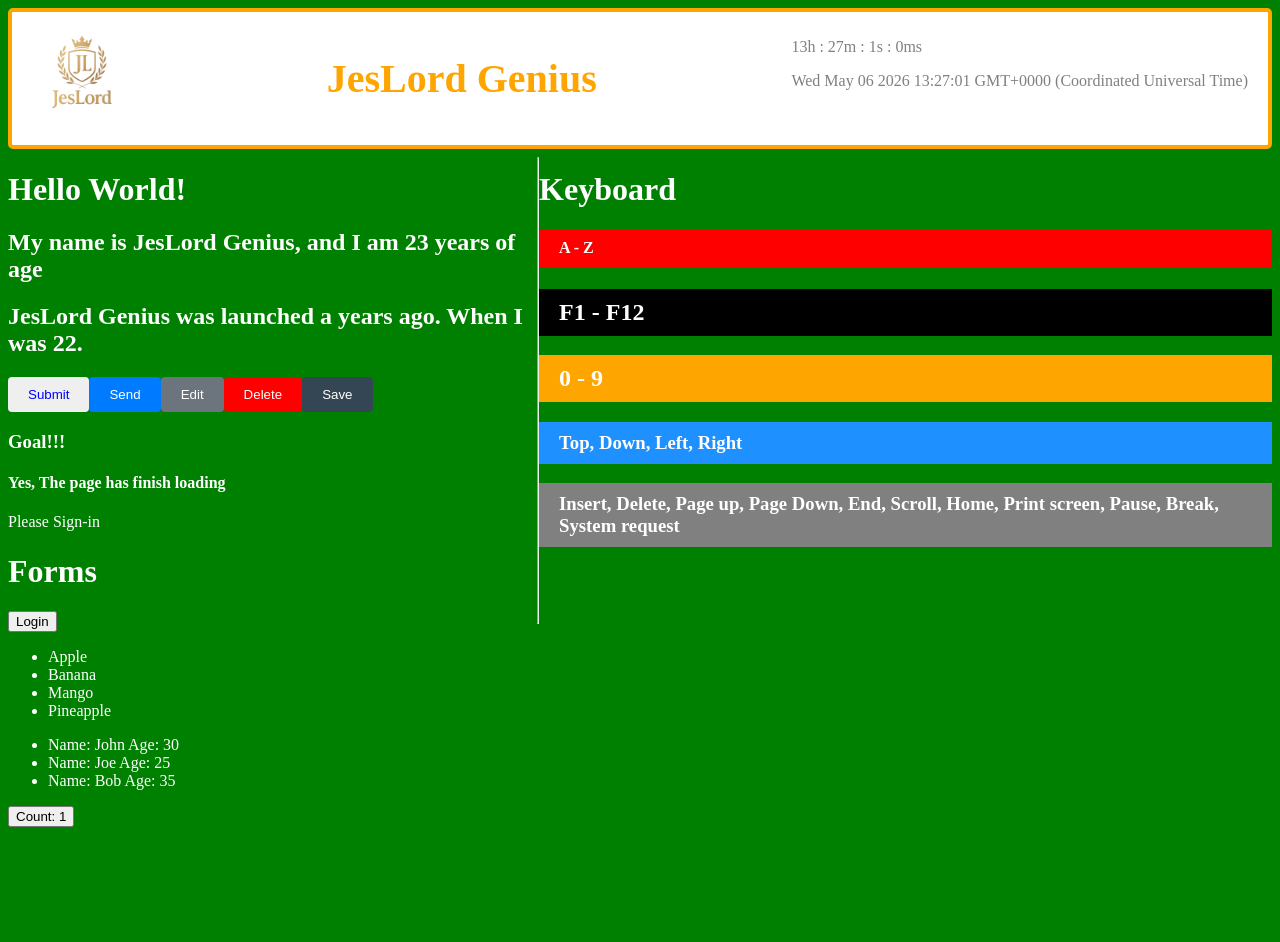
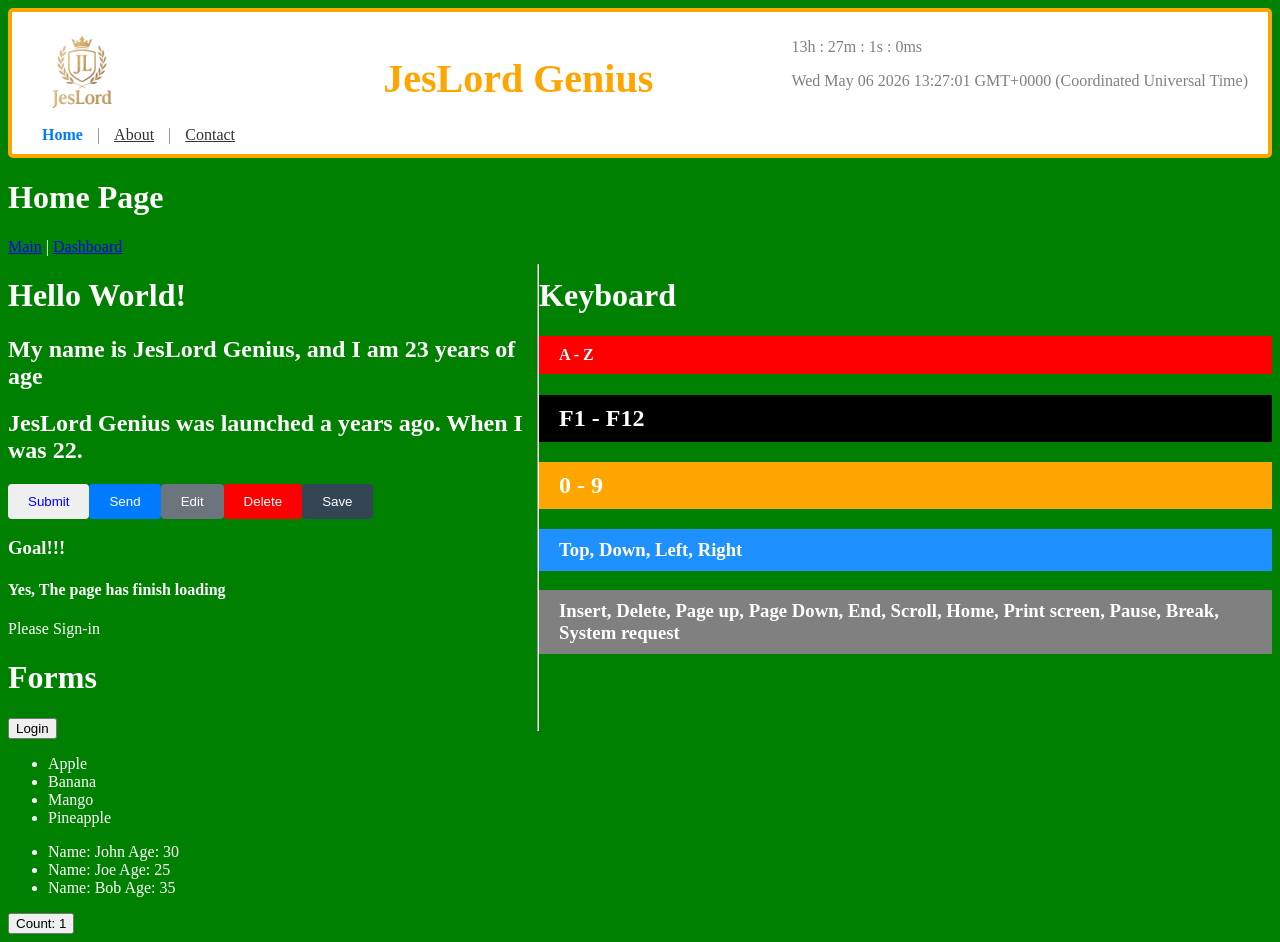
Before and after one commit to Francis-annor/Developmental-Projects, a React (Vite) app in the folder React with Vite/reactVite-demo/: page / in a window 1280 px wide. Before the commit the page ends 835 px from the top, so only its background shows below. Built offline with nearby package versions, Linux system fonts and the light colour scheme.

Commit message:
feat: Implement routing with Navigations and Paths components; add Home, About, Contact views with navigation links

```diff
--- a/React with Vite/reactVite-demo/src/App.jsx
+++ b/React with Vite/reactVite-demo/src/App.jsx
@@ -1,6 +1,16 @@
+/**
+ * App.jsx
+ * Main application entry point for the React Vite demo.
+ *
+ * This module sets up the browser router, global styling, lazy-loaded components,
+ * and helper components used in the main application layout.
+ */
+
 // Import Modules
 import { Suspense, lazy, useState } from 'react'
-import { BrowserRouter } from 'react-router-dom'
+import { BrowserRouter, Routes, Route, Link } from 'react-router-dom'
+import Navigations from './router/Navigations.jsx'
+import Paths from './router/Paths.jsx'
 // createRoot lets you create a root to display React components inside a browser DOM node.
 // import { createRoot } from 'react-dom/client'
 import JesLordLogo from '/logo.png'
@@ -35,7 +45,7 @@ const imgHeight = 100;
 
 // Using createGlobalStyle of CSS-in-JS as a typical CSS internal styling to structure the App declaration function
 const GlobalStyle = createGlobalStyle`
-  nav {
+  .nav-container {
     background-color: white;
     color: gray;
     border: 4px solid orange;
@@ -48,6 +58,9 @@ const GlobalStyle = createGlobalStyle`
     font-size: 2.5em;
     color: orange;
   }
+  nav div:firstChild(){
+    display: block;
+  }
   main {
     display: flex;
   }
@@ -56,20 +69,28 @@ const GlobalStyle = createGlobalStyle`
   }
 `;
 
-// Function Declaration
+/**
+ * App component
+ *
+ * Uses BrowserRouter to wrap the main application UI, includes the navigation
+ * header, routes, lazy-loaded form content, and example components.
+ */
 function App() {
   return (
     <BrowserRouter>
-      <>
       <GlobalStyle />
-      <nav>
-        <img src={ JesLordBadge } height={imgHeight} width={imgWidth} />
+      <nav className='nav-container'>
+        <div>
+          <img src={ JesLordBadge } height={imgHeight} width={imgWidth} />
+          <Navigations />
+        </div>
         <h1>JesLord Genius</h1>
         <div>
           <Time />
           <Date />
         </div>
       </nav>
+      <Paths />
       <main>
         <div>
           <h1>Hello World!</h1>
@@ -91,8 +112,6 @@ function App() {
           <Keys />
         </div>
       </main>
-
-      </>
     </BrowserRouter>
   )
 }
--- /dev/null
+++ b/React with Vite/reactVite-demo/src/router/Navigations.jsx
@@ -0,0 +1,36 @@
+/**
+ * Navigations.jsx
+ * This file contains the Navigations component for the React app.
+ * It provides navigation links using React Router.
+ */
+
+import { NavLink } from 'react-router-dom' // Import NavLink for creating navigation links
+
+/**
+ * navLinkStyles
+ * Function to style NavLink components based on active state.
+ * @param {Object} param0 - Destructured object containing isActive.
+ * @param {boolean} param0.isActive - True if the link is active.
+ * @returns {Object} Style object.
+ */
+const navLinkStyles = ({ isActive }) => ({
+  color: isActive ? '#007bff' : '#333',
+  textDecoration: isActive ? 'none' : 'underline',
+  fontWeight: isActive ? 'bold' : 'normal',
+  padding: '5px 10px'
+});
+
+/**
+ * Navigations component.
+ * Renders a navigation bar with links to different pages.
+ * @returns {JSX.Element} The navigation element.
+ */
+export default function Navigations(){
+    return (
+        <nav>
+         <NavLink to="/" style={navLinkStyles}>Home</NavLink> |{" "}
+         <NavLink to="/about" style={navLinkStyles}>About</NavLink> |{" "}
+         <NavLink to="/contact" style={navLinkStyles}>Contact</NavLink>
+        </nav>
+    )
+}
--- /dev/null
+++ b/React with Vite/reactVite-demo/src/router/Paths.jsx
@@ -0,0 +1,23 @@
+// Import React Router DOM components for route configuration.
+// - Routes: wrapper for the set of route definitions.
+// - Route: defines a single route and the element to render.
+// - Outlet: placeholder for nested routes when rendering child elements.
+import { Routes, Route, Outlet } from 'react-router-dom'
+
+// Import view components used by the router.
+import Home from '../views/Home'
+import About from '../views/About'
+import Contact from '../views/Contact'
+import Info from '../views/Dashboard'
+
+export default function Paths(){
+    return (
+        <Routes>
+            <Route path='/' element={<Home />}>
+                <Route path='/home/:firstname' element={<Info />}/>
+            </Route>
+            <Route path='/about' element={<About />} />
+            <Route path='/Contact' element={<Contact />} />
+        </Routes>
+    )
+}
--- a/React with Vite/reactVite-demo/src/views/About.jsx
+++ b/React with Vite/reactVite-demo/src/views/About.jsx
@@ -1,5 +1,5 @@
 export default function About(){
     return (
-        true
+        <h1>About Page</h1>
     )
 }
--- a/React with Vite/reactVite-demo/src/views/Contact.jsx
+++ b/React with Vite/reactVite-demo/src/views/Contact.jsx
@@ -1,5 +1,5 @@
 export default function Contact(){
     return (
-        true
+        <h1>Contact Page</h1>
     )
 }
--- /dev/null
+++ b/React with Vite/reactVite-demo/src/views/Dashboard.jsx
@@ -0,0 +1,13 @@
+import { useParams } from 'react-router-dom'
+
+/**
+ * Info component that displays the firstname parameter from the URL.
+ */
+export default function Info(){
+    const { firstname } = useParams();
+    return (
+        <>
+        <h3>{firstname}</h3>
+        </>
+    )
+}
--- a/React with Vite/reactVite-demo/src/views/Home.jsx
+++ b/React with Vite/reactVite-demo/src/views/Home.jsx
@@ -1,5 +1,19 @@
+import { Link, Outlet } from 'react-router-dom'
+
+/**
+ * Home component
+ * This component renders the home page with navigation links to Main and Dashboard,
+ * and includes an Outlet for nested routes.
+ */
 export default function Home(){
     return (
-        true
+        <>
+        <h1>Home Page</h1>
+        <nav>
+            <Link to="/home/Main">Main</Link> |{" "}
+            <Link to="/home/Dashboard">Dashboard</Link>
+        </nav>
+        <Outlet />
+        </>
     )
 }
```
